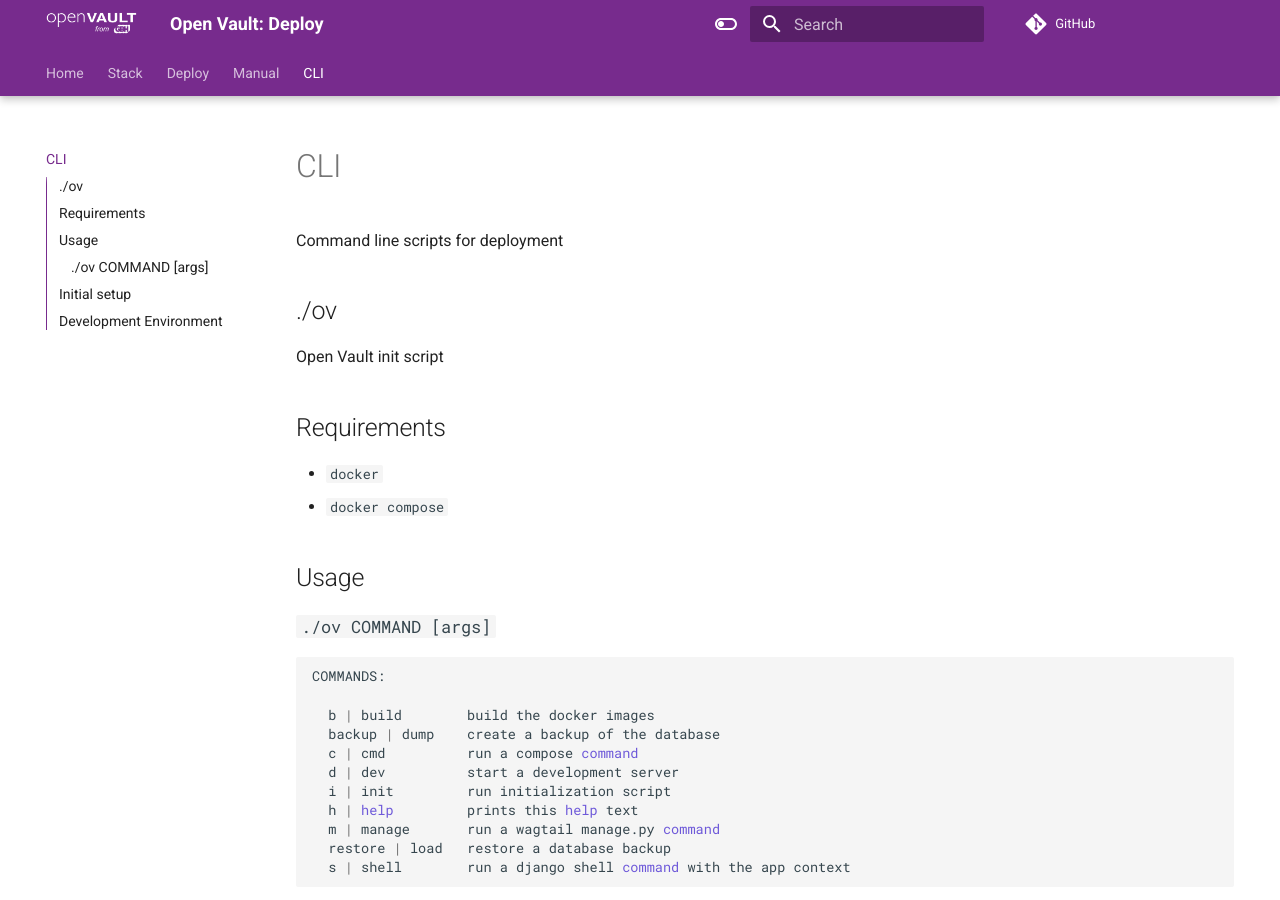
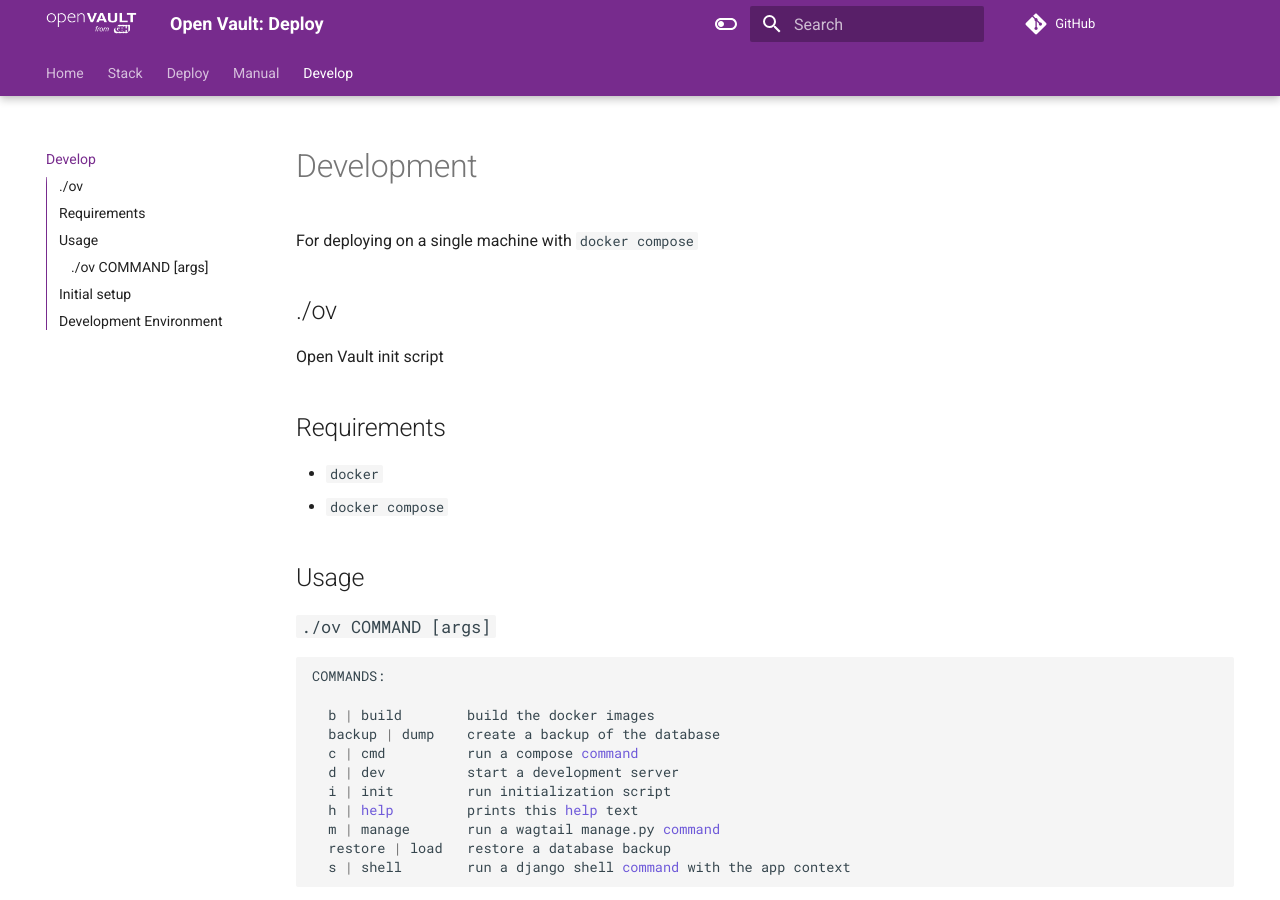
Before and after one commit to WGBH-MLA/ov-deploy, an MkDocs documentation site: the page built from docs/dev.md, in a window 1280 px wide and 900 px high. Built offline with MkDocs 1.6.1 and Material for MkDocs 9.7.7, drawn with Linux system fonts in a browser that asks for light colours; comment, search, counter and statistics services are not loaded; some of the changed text lies outside the part shown.

Commit message:
Rename CLI to Develop

````diff
--- a/docs/cli.md
+++ b/docs/dev.md
@@ -1,6 +1,6 @@
-# CLI
+# Development
 
-Command line scripts for deployment
+For deploying on a single machine with `docker compose`
 
 ## ./ov
 
@@ -76,8 +76,12 @@
 
 ## Development Environment
 
-Run the development environment:
+Run the development environment, with `docker compose`:
 
 ```bash
 ./ov dev
 ```
+Or, simply:
+```bash
+./ov d
+```
--- a/mkdocs.yml
+++ b/mkdocs.yml
@@ -8,7 +8,7 @@
   - Stack: stack.md
   - Deploy: deploy.md
   - Manual: manual.md
-  - CLI: cli.md
+  - Develop: dev.md
 
 markdown_extensions:
   - admonition
````
